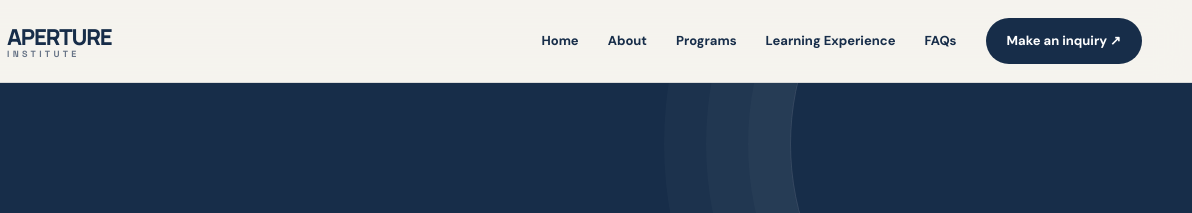
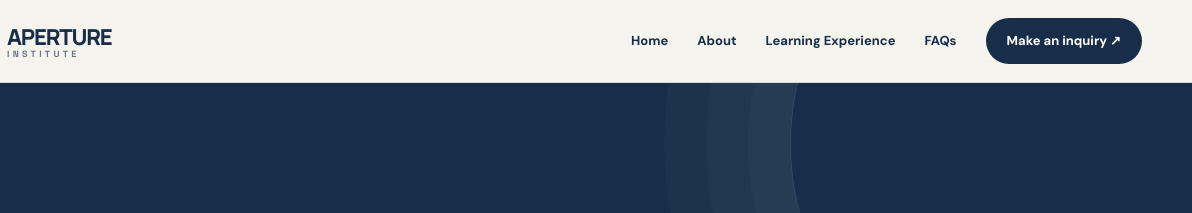
Before and after one commit to apertureinstitute/apertureinstitute.github.io, a plain HTML site: page index.html in a window 1280 px wide. Shown: the top 213 px of the page, 88-1280 px from the left. Drawn offline with Linux system fonts and the light colour scheme.

Commit message:
Update index.html

```diff
--- a/index.html
+++ b/index.html
@@ -31,7 +31,7 @@
       <a class="brand" href="index.html" aria-label="APERTURE Institute home"><span class="brand-mark"></span><span>APERTURE<small>INSTITUTE</small></span></a>
       <button class="menu" aria-label="Toggle navigation" aria-expanded="false" onclick="toggleMenu()">☰</button>
       <nav class="navlinks" id="navlinks">
-        <a href="index.html">Home</a><a href="about.html">About</a><a href="programs.html">Programs</a><a href="learning-experience.html">Learning Experience</a><a href="faqs.html">FAQs</a><a class="nav-cta" href="contact.html">Make an inquiry ↗</a>
+        <a href="index.html">Home</a><a href="about.html">About</a><a href="https://apertureinstitute.github.io/programs">Learning Experience</a><a href="faqs.html">FAQs</a><a class="nav-cta" href="contact.html">Make an inquiry ↗</a>
       </nav>
     </div>
   </header>
```
